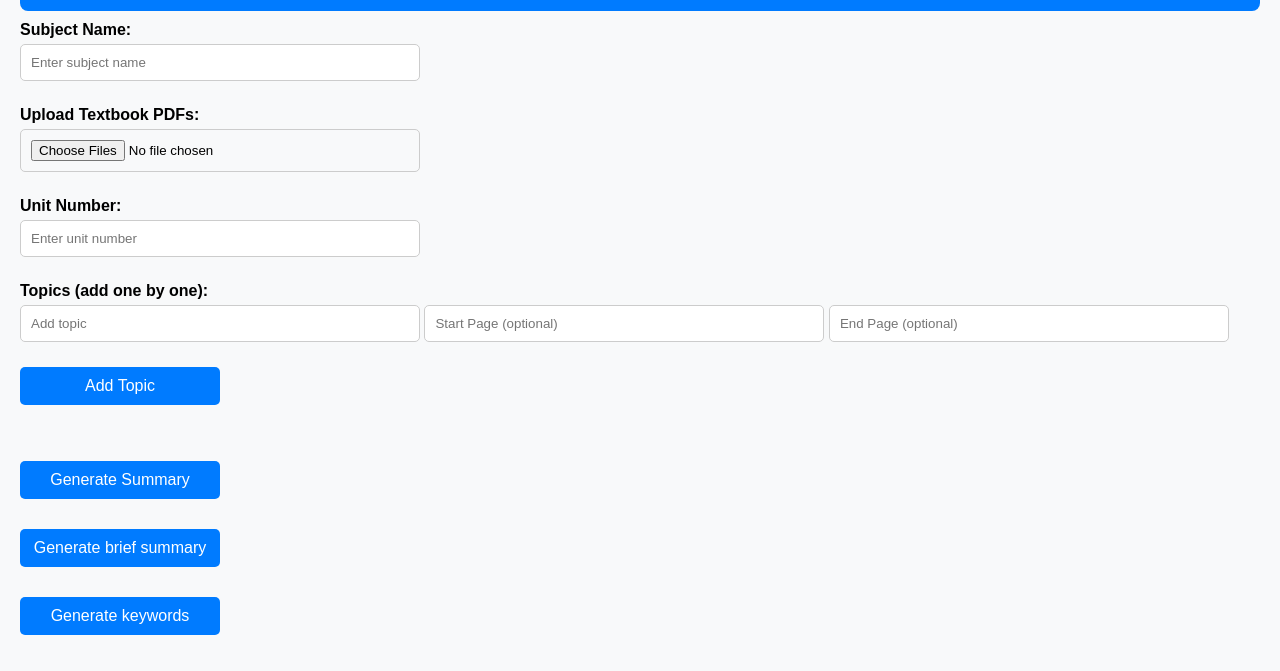
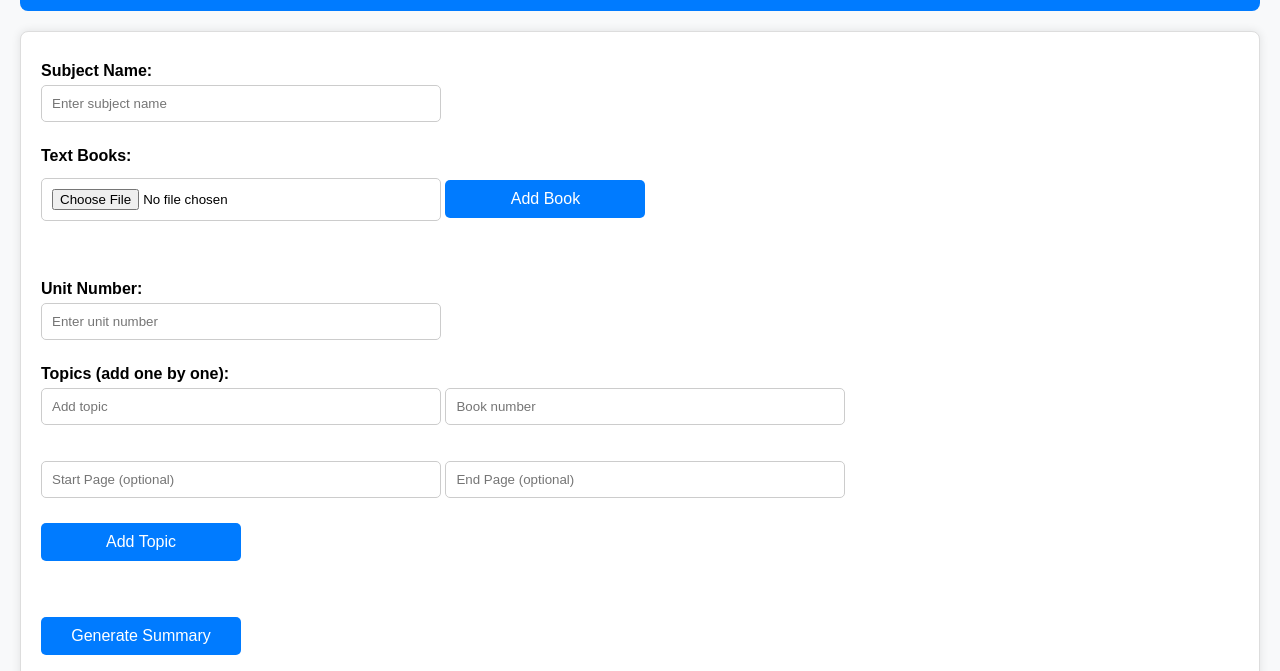
Before and after one commit to subha0319/AI-Driven-Personalized-Learning-and-Self-Assessment-Platform, a plain HTML site: page Frontend/generate-materials.html in a window 1280 px wide. Shown: the part 109-780 px from the top of the page. Drawn offline with Linux system fonts and the light colour scheme.

Commit message:
Update generate-materials.html

```diff
--- a/Frontend/generate-materials.html
+++ b/Frontend/generate-materials.html
@@ -20,18 +20,25 @@
         <li><a href="materials-generated.html">Materials Generated</a></li>
         <li><a href="take-quiz.html">Take Quiz</a></li>
         <li><a href="quiz-history.html">Quiz History</a></li>
-		<!-- <li><a href="index.html">Logout</a></li> -->
+		<li><a href="login.html">Logout</a></li>
     </ul>
 </nav>
 
     <!-- Generate Materials Form -->
+	<div class="container">
     <main>
         <form id="generate-form">
             <label for="subject">Subject Name:</label>
             <input type="text" id="subject" placeholder="Enter subject name" required>
 
-			<label for="pdf-upload">Upload Textbook PDFs:</label>
-            <input type="file" id="pdf-upload" accept=".pdf" multiple />
+			<div class="book-selection">
+				<label for="books">Text Books:</label>
+				<input type="file" id="book-upload" accept=".pdf" />
+				<button id="add-book-btn">Add Book</button>
+			</div>
+
+			<!-- Display selected books -->
+			<ul id="selected-books"></ul>
 
             <label for="unit-number">Unit Number:</label>
             <input type="number" id="unit-number" placeholder="Enter unit number" required>
@@ -40,6 +47,8 @@
 			<label for="topics">Topics (add one by one):</label>
 			<div class="skills-input">
 				<input type="text" id="topic-input" placeholder="Add topic" />
+				<input type="number" id="book-number" placeholder="Book number" />
+				<h1>  </h1>
 				<input type="number" id="start-page" placeholder="Start Page (optional)" />
 				<input type="number" id="end-page" placeholder="End Page (optional)" />
 				<button type="button" id="add-topic">Add Topic</button>
@@ -56,7 +65,9 @@
 			<h3>Generated Material:</h3>
 			<p id="placeholder-text">No material generated yet.</p>
 		</div>
+
     </main>
+	</div>
     <script src="script.js"></script>
 </body>
 </html>
```
